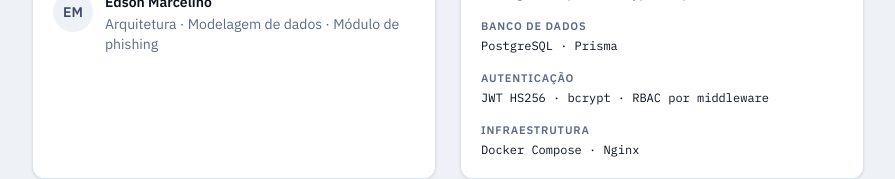
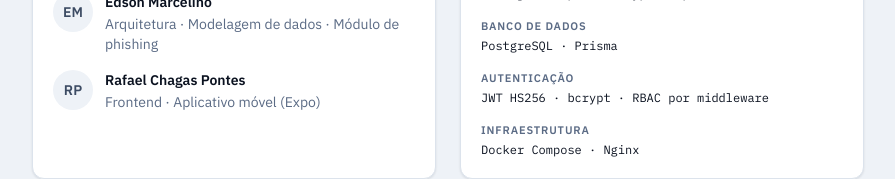
Before and after one commit to Leonardolraf/Baluarte, a React (Vite) app in the folder baluarte-frontend/: page /about in a window 1280 px wide. Shown: the part 1340-1519 px from the top of the page, without its empty margins (192-1087 px from the left). Built offline with nearby package versions, Linux system fonts and the light colour scheme; no server answers.

Commit message:
Inclui Rafael Chagas Pontes na equipe da pagina Sobre (melhoria 15)

```diff
--- a/baluarte-frontend/src/pages/About/AboutPage.tsx
+++ b/baluarte-frontend/src/pages/About/AboutPage.tsx
@@ -74,6 +74,10 @@ const TEAM: readonly TeamMember[] = [
   {
     name: 'Edson Marcelino',
     responsibilities: ['Arquitetura', 'Modelagem de dados', 'Módulo de phishing'],
+  },
+  {
+    name: 'Rafael Chagas Pontes',
+    responsibilities: ['Frontend', 'Aplicativo móvel (Expo)'],
   },
 ];
 
```
Also changed, not shown: 1 other file (tests, documents, lock files or other folders).
